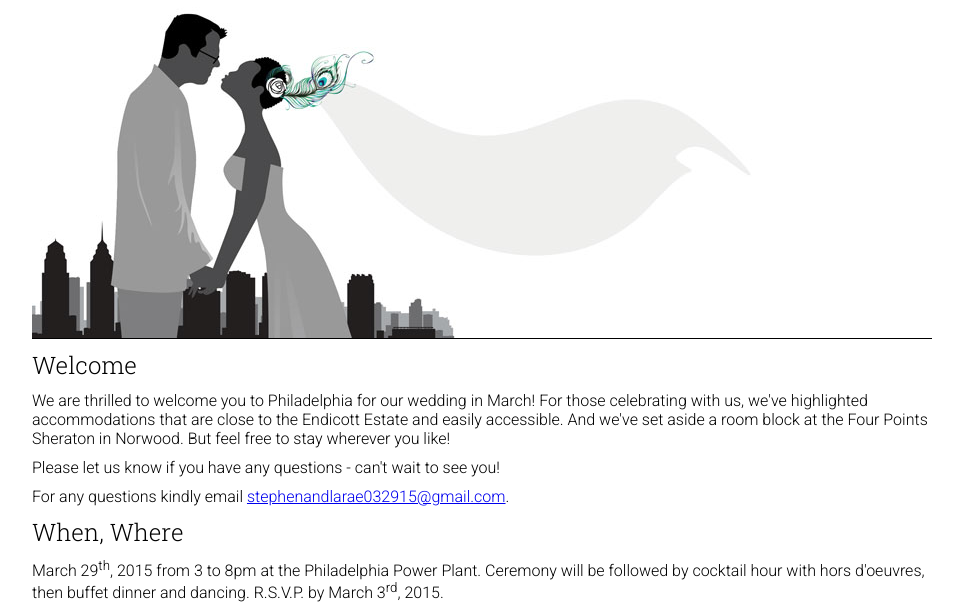
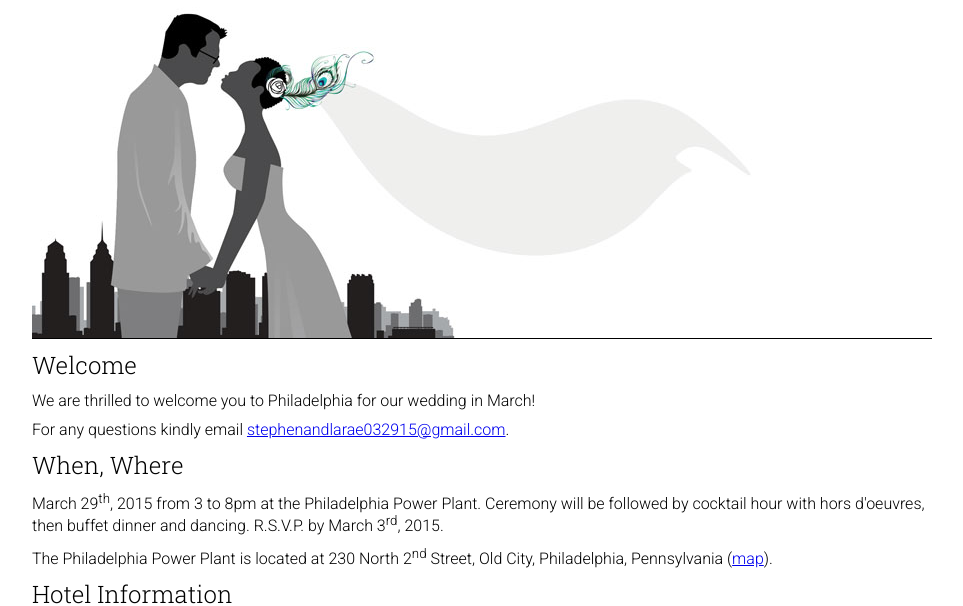
Before and after one commit to jemond/larae, a plain HTML site: page index.html in a window 1280 px wide. Shown: the part 217-823 px from the top of the page, without its empty margins (158-1121 px from the left). Drawn offline with Linux system fonts and the light colour scheme.

```diff
--- a/index.html
+++ b/index.html
@@ -19,11 +19,7 @@
     <h2>Welcome</h2>
 
     <p>
-      We are thrilled to welcome you to Philadelphia for our wedding in March! For those celebrating with us, we've highlighted accommodations that are close to the Endicott Estate and easily accessible. And we've set aside a room block at the Four Points Sheraton in Norwood. But feel free to stay wherever you like!
-    </p>
-
-    <p>
-      Please let us know if you have any questions - can't wait to see you!
+      We are thrilled to welcome you to Philadelphia for our wedding in March!
     </p>
 
     <p>
```
